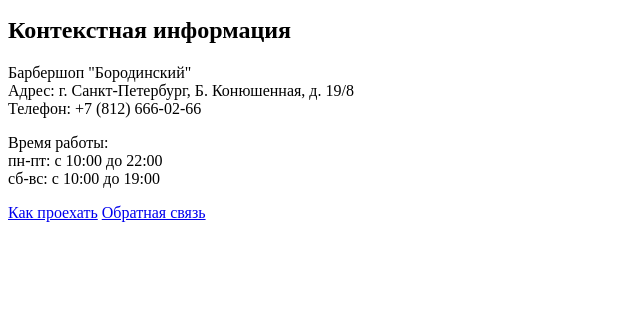
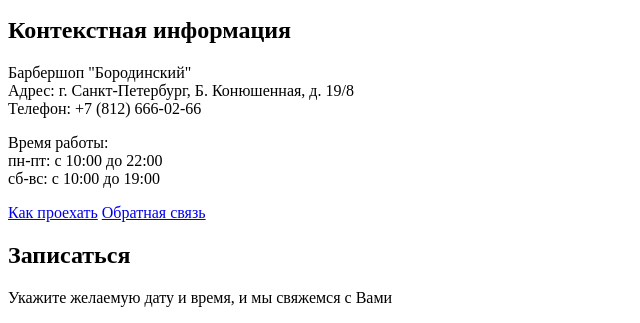
Before and after one commit to Nadezhda-shamsheeva/927389-barbershop-26, a plain HTML site: page index.html in a window 1280 px wide. Shown: the part 855-1178 px from the top of the page, without its empty margins (0-640 px from the left). Before the commit the page ends 1085 px from the top, so only its background shows below. Drawn offline with Linux system fonts and the light colour scheme.

Commit message:
Сверстала секцию Записаться

```diff
--- a/index.html
+++ b/index.html
@@ -78,7 +78,11 @@
         <a href="map.html">Как проехать</a>
         <a href="contacts.html">Обратная связь</a>
       </section>
-
+      <section>
+        <h2>Записаться</h2>
+        <p>Укажите желаемую дату и время, и мы свяжемся с Вами</p>
+        <!--Здесь будет форма-->
+      </section>
     </main>
     </body>
 </html>
```
